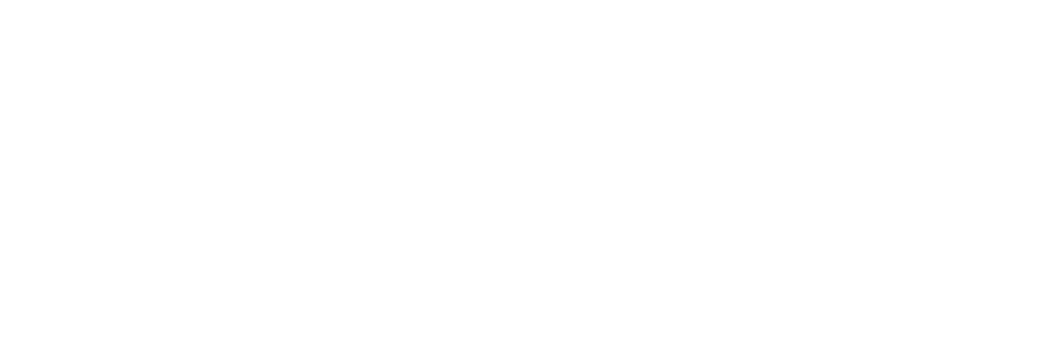
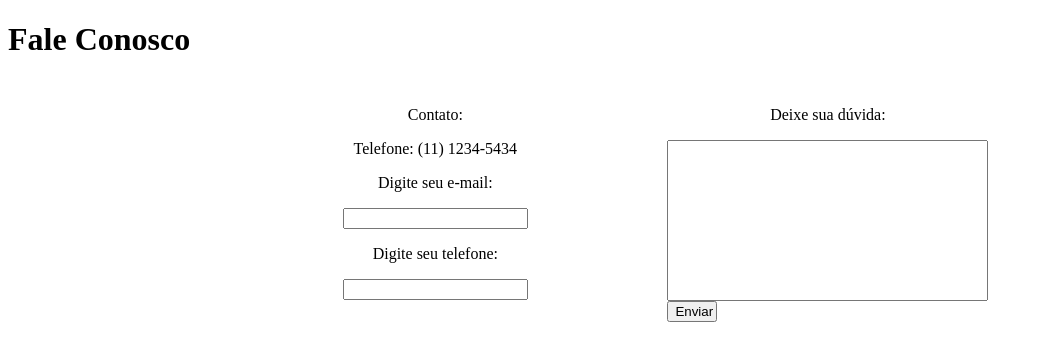
Before and after one commit to EsterLeal/projeto-mulherada, a plain HTML site: page faleconosco.html in a window 1280 px wide. Shown: the whole page, without its empty margins (0-1043 px from the left). Drawn offline with Linux system fonts and the light colour scheme; files that its build step writes are made by us from their sources.

Commit message:
formulario

```diff
--- /dev/null
+++ b/css/contato.css
@@ -0,0 +1,28 @@
+
+.contato {
+    flex-flow: column;
+    padding: 10px;
+    position: fixed;
+    left: 26%;
+}
+.duvidas {
+    flex-flow: column;
+    display: flex;
+    position: fixed;
+    right: 22%;
+    padding: 10px;
+}
+
+button {
+    width: 50px;
+}
+
+p {
+    text-align: center;
+}
+
+textarea {
+    resize: none;
+    width: 315px;
+    height: 155px;
+}
--- a/faleconosco.html
+++ b/faleconosco.html
@@ -1 +1,31 @@
 <!-- ALINE -->
+<!DOCTYPE html>
+<html lang="pt-br">
+<head>
+    <meta charset="UTF-8">
+    <meta name="viewport" content="width=device-width, initial-scale=1.0">
+    <meta http-equiv="X-UA-Compatible" content="ie=edge">
+    <link rel="stylesheet" href="contato.css">
+    <title>Mulherada</title>
+</head>
+<body>
+    <h1>
+        Fale Conosco
+    </h1>
+
+        <div class="contato">
+        <p>Contato:</p>
+        <p>Telefone: (11) 1234-5434</p>
+        <p>Digite seu e-mail:</p>
+        <input type="email">
+        <p>Digite seu telefone:</p>
+        <input type="telefone"> </div>
+
+        <div class="duvidas">
+        <p>Deixe sua dúvida:</p>
+        <textarea> </textarea> <button>Enviar</button>
+        </div>
+
+
+</body>
+</html>
```
